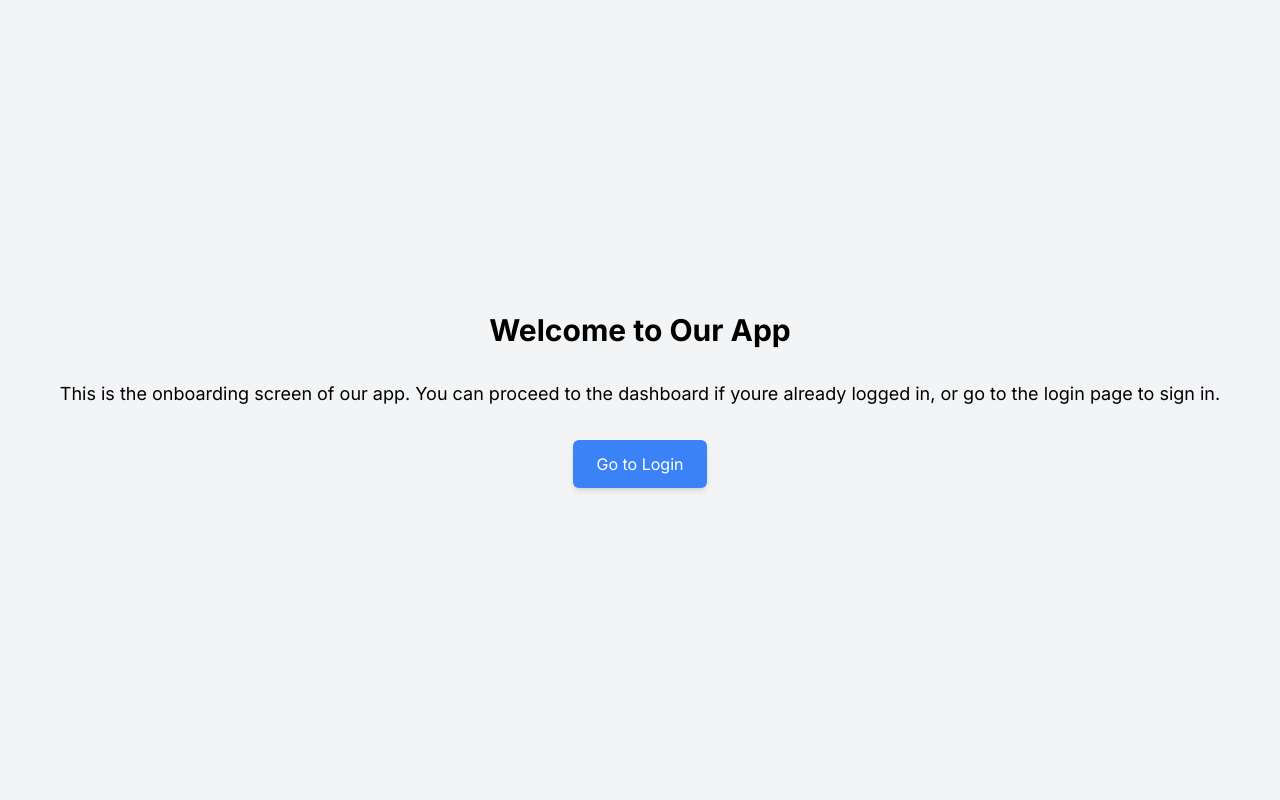
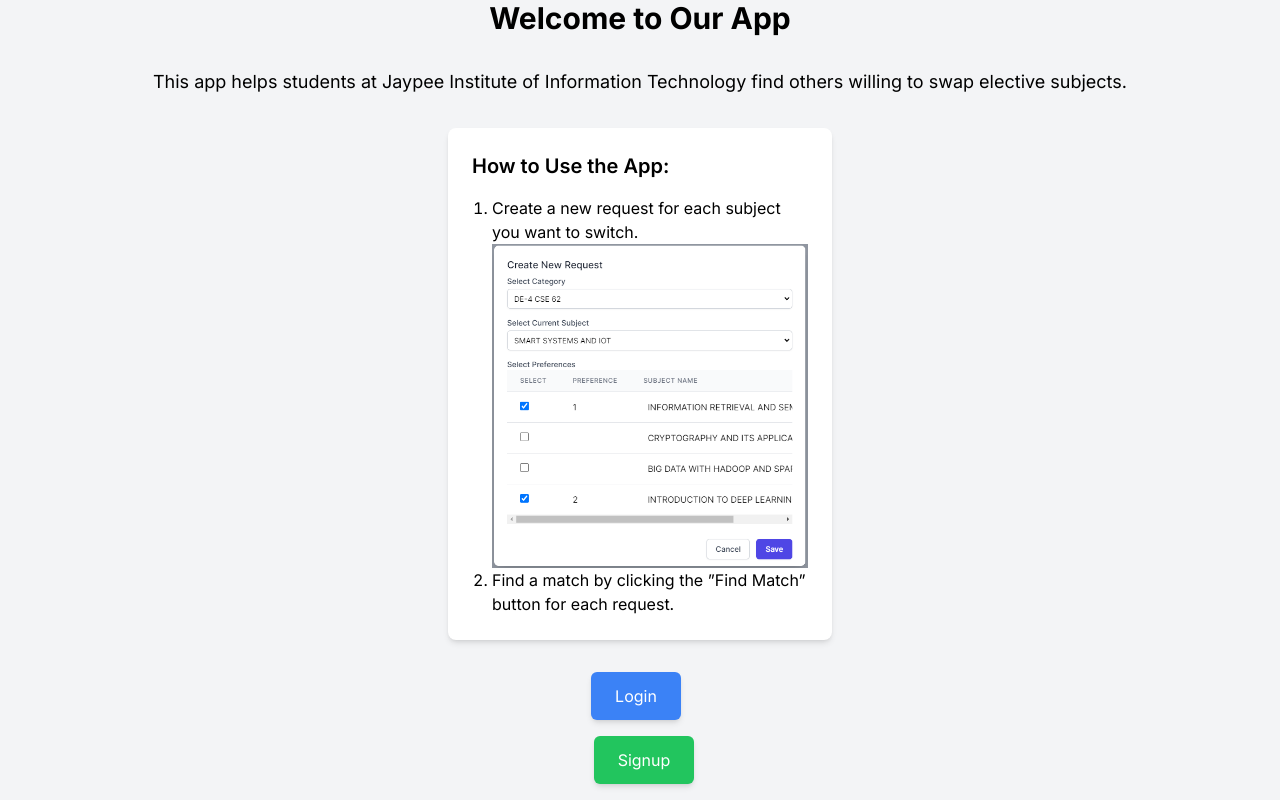
Before and after one commit to jainhardik120/subject_mate, a Next.js app: page / in a window 1280 px wide. Built offline with nearby package versions, Linux system fonts and the light colour scheme.

Commit message:
Update to Home Page

```diff
--- a/app/page.tsx
+++ b/app/page.tsx
@@ -2,6 +2,9 @@
 
 import { useRouter } from 'next/navigation';
 import useSigner from './state';
+import Image from 'next/image';
+
+import shot1 from "./shot1.png";
 
 export default function Home() {
   const { token } = useSigner();
@@ -15,28 +18,49 @@
     router.push('/auth/login');
   };
 
+  const goToSignup = () => {
+    router.push('/auth/signup');
+  };
+
   return (
     <div className="flex flex-col items-center justify-center h-screen bg-gray-100">
       <h1 className="text-3xl font-bold mb-8">Welcome to Our App</h1>
       <p className="text-lg text-center mb-8">
-        This is the onboarding screen of our app. You can proceed to the
-        dashboard if youre already logged in, or go to the login page to sign
-        in.
+        This app helps students at Jaypee Institute of Information Technology
+        find others willing to swap elective subjects.
       </p>
+
+      <div className="bg-white shadow-md rounded-lg p-6 mb-8 w-96">
+        <h2 className="text-xl font-semibold mb-4">How to Use the App:</h2>
+        <ol className="list-decimal pl-5">
+          <li>Create a new request for each subject you want to switch.</li>
+          <Image src={shot1} alt="create a request" width={800} height={600}/>
+          <li>Find a match by clicking the &rdquo;Find Match&rdquo; button for each request.</li>
+        </ol>
+      </div>
+
       {token ? (
         <button
           onClick={goToDashboard}
-          className="py-3 px-6 bg-indigo-500 text-white rounded-md shadow-md hover:bg-indigo-600 focus:outline-none focus:ring-2 focus:ring-indigo-500 focus:ring-offset-2"
+          className="py-3 px-6 bg-indigo-500 text-white rounded-md shadow-md hover:bg-indigo-600 focus:outline-none focus:ring-2 focus:ring-indigo-500 focus:ring-offset-2 mb-4"
         >
           Go to Dashboard
         </button>
       ) : (
-        <button
-          onClick={goToLogin}
-          className="py-3 px-6 bg-blue-500 text-white rounded-md shadow-md hover:bg-blue-600 focus:outline-none focus:ring-2 focus:ring-blue-500 focus:ring-offset-2"
-        >
-          Go to Login
-        </button>
+        <>
+          <button
+            onClick={goToLogin}
+            className="py-3 px-6 bg-blue-500 text-white rounded-md shadow-md hover:bg-blue-600 focus:outline-none focus:ring-2 focus:ring-blue-500 focus:ring-offset-2 mb-4 mr-2"
+          >
+            Login
+          </button>
+          <button
+            onClick={goToSignup}
+            className="py-3 px-6 bg-green-500 text-white rounded-md shadow-md hover:bg-green-600 focus:outline-none focus:ring-2 focus:ring-green-500 focus:ring-offset-2 mb-4 ml-2"
+          >
+            Signup
+          </button>
+        </>
       )}
     </div>
   );
```
Also changed, not shown: app/shot1.png (added).
